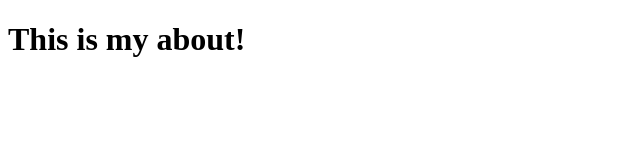
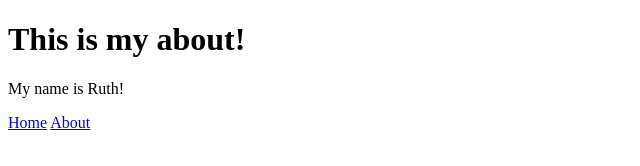
Before and after one commit to ruthondrada/gatsbysite, a Gatsby site: page /about in a window 1280 px wide. Shown: the whole page, without its empty margins (0-640 px from the left). Built offline with nearby package versions, Linux system fonts and the light colour scheme; Gatsby itself is replaced by a stand-in of ours.

Commit message:
added links in about page

```diff
--- a/src/pages/about.js
+++ b/src/pages/about.js
@@ -6,6 +6,8 @@ const About = () =>
     return (
         <>
         <h1> This is my about!</h1>
+        <p>My name is Ruth! </p>
+        <a href="/">Home</a> <a href="/about">About</a>
         </>
     )
 };
```
